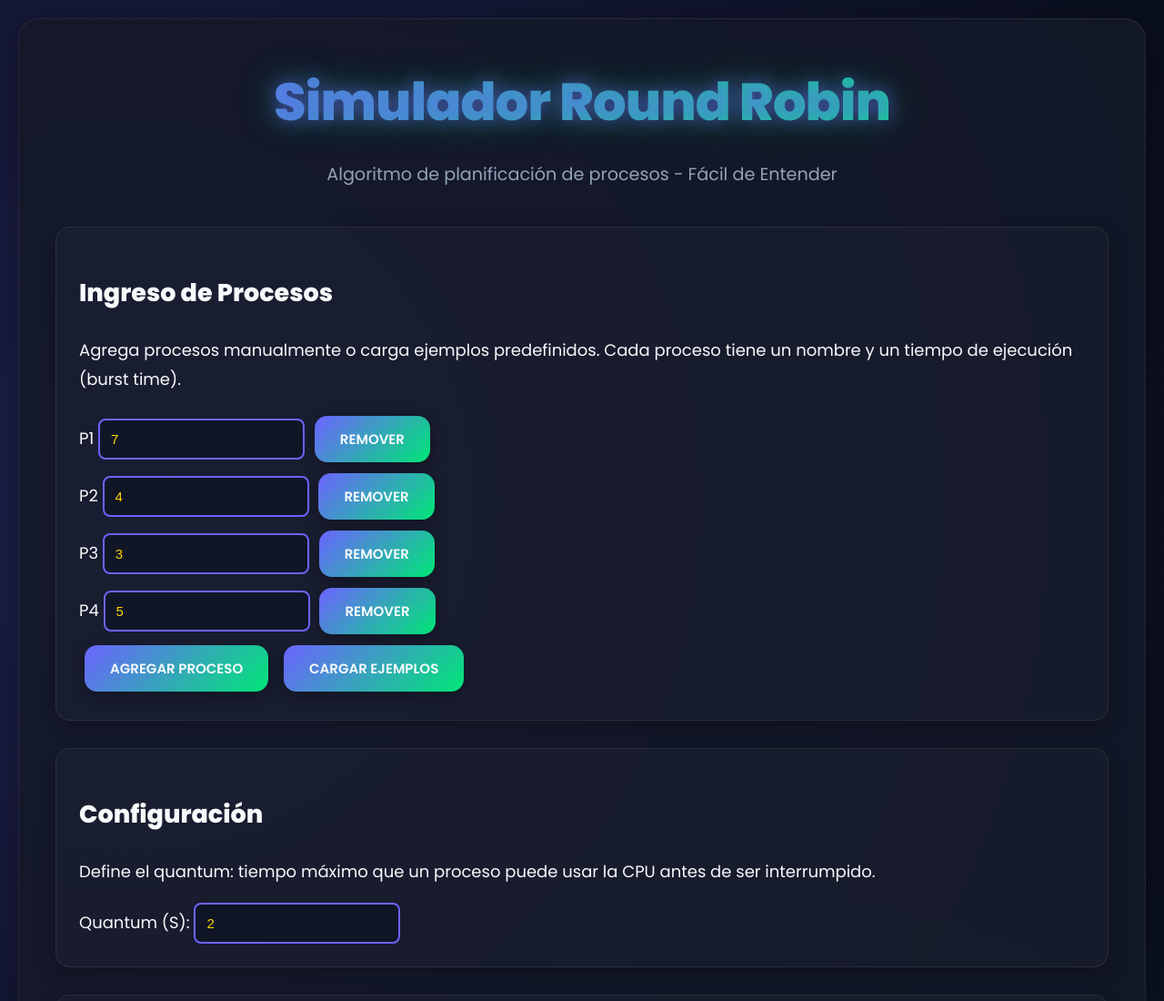
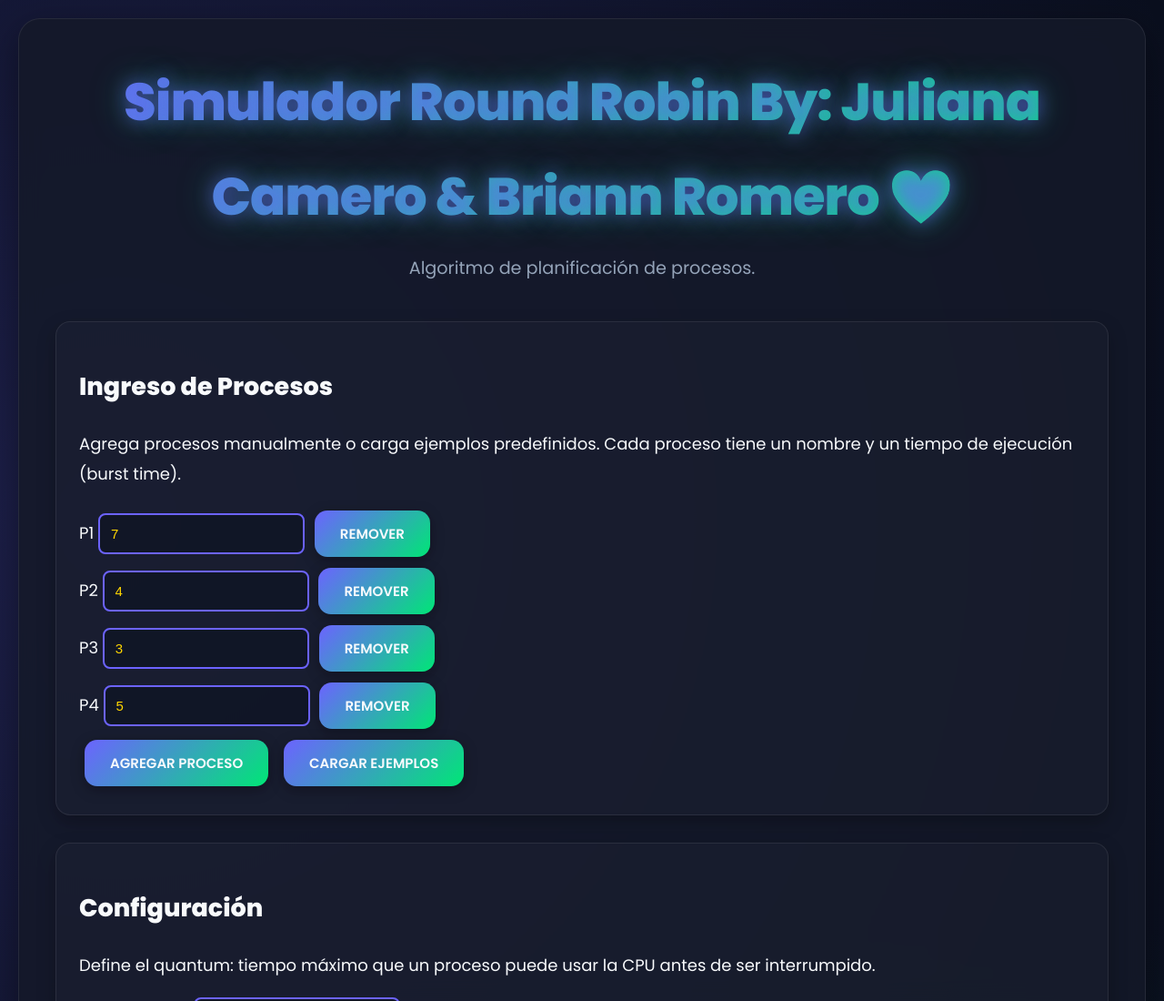
Before and after one commit to Bromeropk12/simulador_os, a plain HTML site: page index.html in a window 1280 px wide. Shown: the top 1100 px of the page at 91% size. Drawn offline with nearby package versions, Linux system fonts and the light colour scheme.

Commit message:
correcion

```diff
--- a/index.html
+++ b/index.html
@@ -3,7 +3,7 @@
 <head>
     <meta charset="UTF-8">
     <meta name="viewport" content="width=device-width, initial-scale=1.0">
-    <title>Simulador Round Robin - Dark Glam By: Juliana Camero & Briann Romero ❤️</title>
+    <title>Simulador Round Robin - Dark Glam </title>
     <link rel="stylesheet" href="https://cdnjs.cloudflare.com/ajax/libs/font-awesome/6.0.0/css/all.min.css">
     <link rel="stylesheet" href="styles.css">
     <script src="https://cdn.jsdelivr.net/npm/animejs@3.2.1/lib/anime.min.js"></script>
@@ -12,8 +12,8 @@
 <body>
     <div class="container">
         <header>
-            <h1>Simulador Round Robin</h1>
-            <p>Algoritmo de planificación de procesos - Fácil de Entender</p>
+            <h1>Simulador Round Robin By: Juliana Camero & Briann Romero ❤️</h1>
+            <p>Algoritmo de planificación de procesos.</p>
         </header>
 
         <section id="input-section">
```
